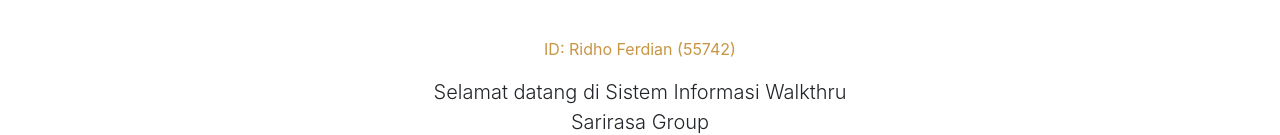
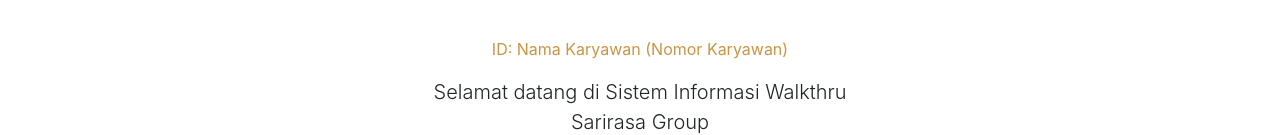
Before and after one commit to sarirasa/walkthru, a plain HTML site: page home.html in a window 1280 px wide. Shown: the part 404-539 px from the top of the page. Drawn offline with nearby package versions, Linux system fonts and the light colour scheme.

Commit message:
Perbaikan ID setelah login

```diff
--- a/home.html
+++ b/home.html
@@ -50,7 +50,7 @@
       <img class="img-fluid mx-auto d-block" alt="Responsive image" src="/walkthru/img/logo.png">
     </p>
     <br>
-    <p class="text-center" style="color:#C79645">ID: Ridho Ferdian (55742) </p>
+    <p class="text-center" style="color:#C79645">ID: Nama Karyawan (Nomor Karyawan) </p>
     <p class="lead text-center">Selamat datang  di Sistem Informasi Walkthru<br> Sarirasa Group</p>
     <!--<a class="btn btn-lg btn-primary" href="/walkthru/{{ site.baseurl }}/docs/{{ site.docs_version }}/components/navbar/" role="button">View navbar docs &raquo;</a>-->
   </div>
```
